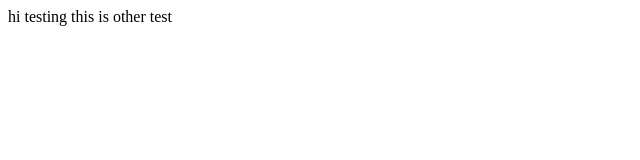
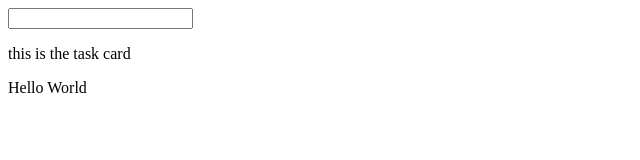
Before and after one commit to evelyn-gomez/todo-list, a website built with webpack: page src/template.html in a window 1280 px wide. Shown: the whole page, without its empty margins (0-640 px from the left). Built offline with nearby package versions, Linux system fonts and the light colour scheme.

Commit message:
files prettify

```diff
--- a/src/helloWorld.js
+++ b/src/helloWorld.js
@@ -1,4 +1,4 @@
-export default function helloWorld(){
-  let p = document.getElementById('p');
+export default function helloWorld() {
+  const p = document.getElementById("hello");
   p.textContent = "Hello World";
-};
+}
--- a/src/index.js
+++ b/src/index.js
@@ -1,3 +1,5 @@
 import helloWorld from "./helloWorld";
+import viewTask from "./task";
 
 helloWorld();
+viewTask();
--- /dev/null
+++ b/src/task.js
@@ -0,0 +1,25 @@
+// class Task {
+//   taskDiv;
+//   constructor(title){
+//     this.taskDiv = document.createElement('div');
+//     this.title = title;
+//   }
+//   description(){
+//     let desc = `this describes task`;
+//   }
+//   dueDate(){
+//     let dueDate = 'date due';
+//   }
+//   priority(){
+//     let priority = 'high low medium';
+//   }
+
+// }
+// let task = new Task();
+
+export default function viewTask() {
+  const taskDiv = document.querySelector(".task-card");
+  const p = document.createElement("p");
+  p.textContent = "this is the task card";
+  taskDiv.appendChild(p);
+}
--- a/src/template.html
+++ b/src/template.html
@@ -1,14 +1,20 @@
 <!DOCTYPE html>
 <html lang="en">
-<head>
-  <meta charset="UTF-8">
-  <meta http-equiv="X-UA-Compatible" content="IE=edge">
-  <meta name="viewport" content="width=device-width, initial-scale=1.0">
-  <title> <%= htmlWebpackPlugin.options.title %></title>
-</head>
-<body>
-  <div class="container">
-    <div>hi testing this is other test </div>
-  </div>
-</body>
+  <head>
+    <meta charset="UTF-8" />
+    <meta http-equiv="X-UA-Compatible" content="IE=edge" />
+    <meta name="viewport" content="width=device-width, initial-scale=1.0" />
+    <title><%= htmlWebpackPlugin.options.title %></title>
+  </head>
+  <body>
+    <div class="task-modal" class="hide green">
+      <div class="task-card">
+        <form action="post" class="task-form">
+          <label for="title" id="title"></label>
+          <input type="text" />
+        </form>
+      </div>
+      <p id="hello"></p>
+    </div>
+  </body>
 </html>
--- a/webpack.config.js
+++ b/webpack.config.js
@@ -1,17 +1,18 @@
-const HtmlWebpackPlugin = require('html-webpack-plugin');
-const path = require('path');
+const HtmlWebpackPlugin = require("html-webpack-plugin");
+const path = require("path");
+
 module.exports = {
-  mode: 'development',
-  entry: './src/index.js',
+  mode: "development",
+  entry: "./src/index.js",
   output: {
-    filename: 'main.js',
-    path: path.resolve(__dirname, 'dist'),
+    filename: "main.js",
+    path: path.resolve(__dirname, "dist"),
   },
-  plugins:[
+  plugins: [
     new HtmlWebpackPlugin({
-      title: 'Wepback App Testing',
-      filename: 'index.html',
-      template: 'src/template.html',
-    })
-  ]
+      title: "Wepback App Testing",
+      filename: "index.html",
+      template: "src/template.html",
+    }),
+  ],
 };
```
Also changed, not shown: package.json (+7 -84 lines), prettierrc.json (added, +11 -0 lines), .eslintrc.json (added), README.md, dist/index.html, dist/main.js, 2 other files.
